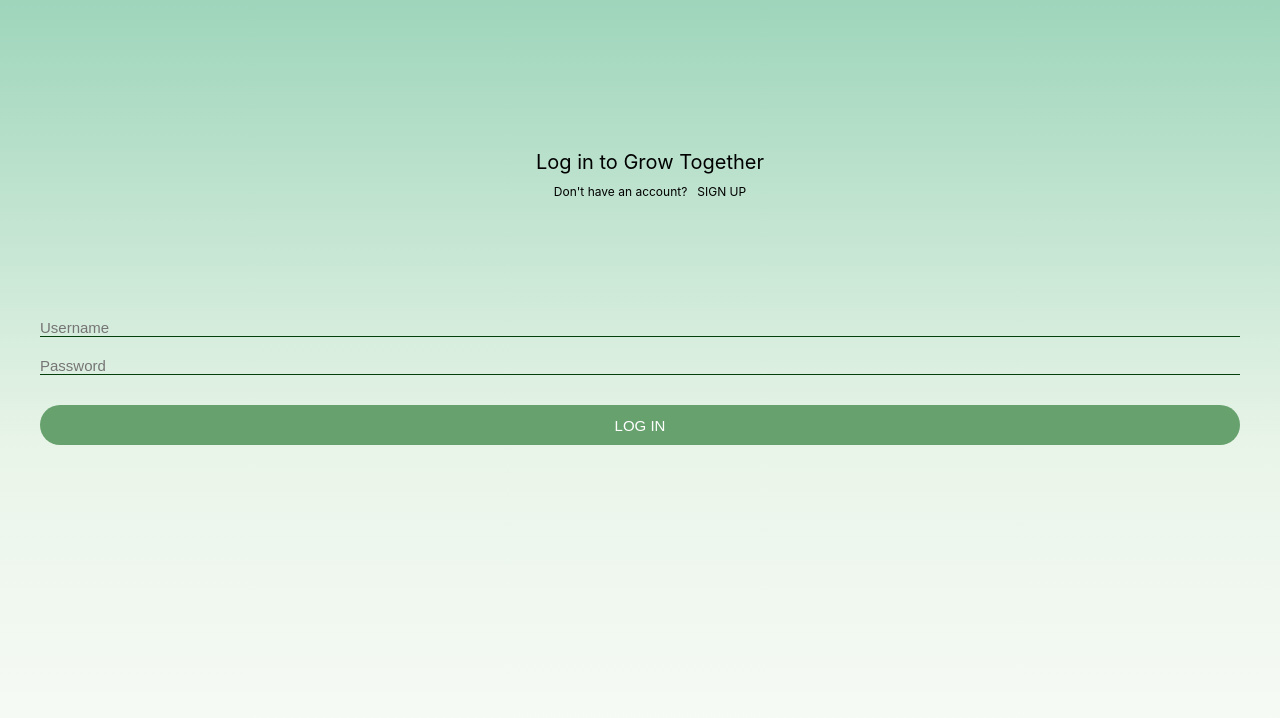
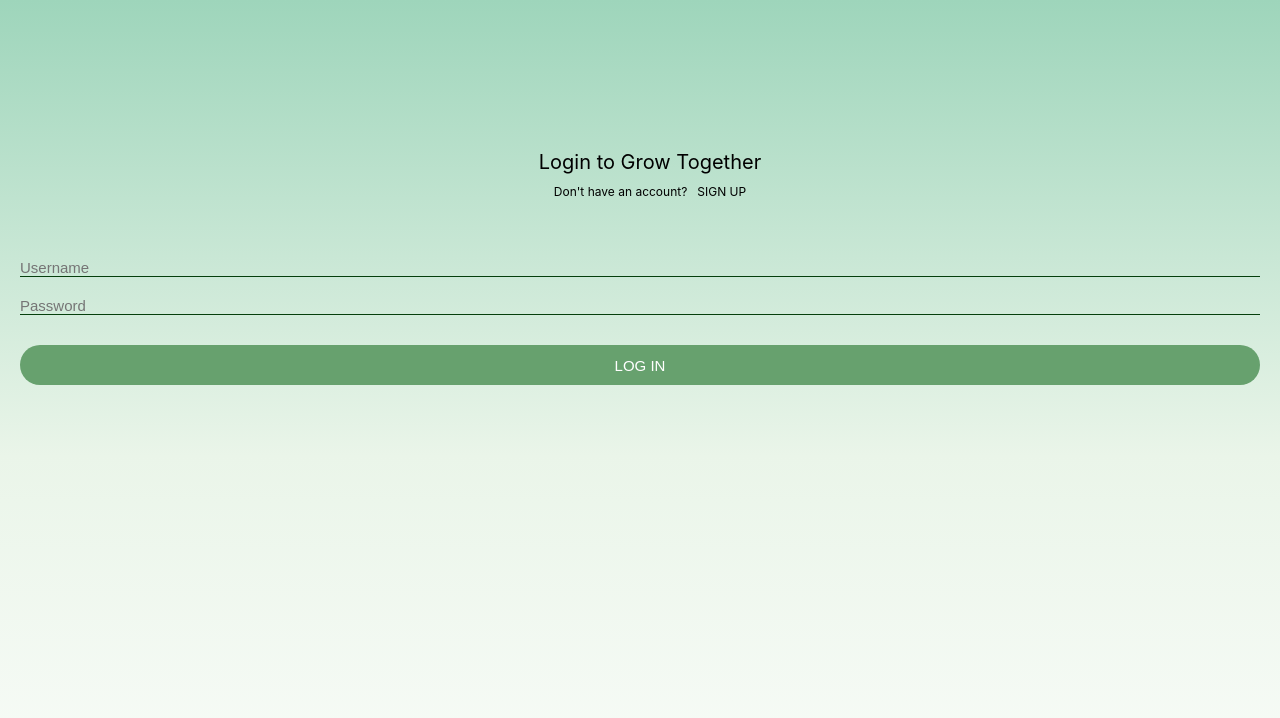
Before and after one commit to alexandrelord/Grow_Together, a React (Create React App) app in the folder frontend/: page / in a window 1280 px wide. Shown: the top 718 px of the page. Built offline with nearby package versions, Linux system fonts and the light colour scheme.

Commit message:
refactor auth page components with DRY code

```diff
--- a/frontend/src/App.js
+++ b/frontend/src/App.js
@@ -7,27 +7,29 @@ import AuthPage from './pages/AuthPage/AuthPage'
 import PlantList from './components/PlantList/PlantList'
 
 export default function App() {
-  const [user, setUser] = useState(getUser())
+  // const [user, setUser] = useState(getUser())
 
   async function handleLogout(){
     try {
       const response = await logout()
-      setUser(getUser())
+      // setUser(getUser())
     } catch (error) {
       console.log(error)
     }
   }
 
     return (
-      <div className='App'>
-        {user ?
+      <main className='App'>
+        <AuthPage/>
+
+        {/* {user ?
         <div>
         <h1>Logged in</h1>
         <PlantList></PlantList>
         <button onClick={handleLogout}>Logout</button>
         </div>
-        :<AuthPage setUser={setUser}/>}
-      </div>
+        :<AuthPage setUser={setUser}/>} */}
+      </main>
     )
 
 
--- a/frontend/src/components/Auth/LoginForm/LoginForm.jsx
+++ b/frontend/src/components/Auth/LoginForm/LoginForm.jsx
@@ -1,8 +1,7 @@
 import { useState } from 'react'
 import {login} from '../../../utilities/users-api'
-import style from './LoginForm.module.css'
 
-export default function LoginForm({ setUser }) {
+export default function LoginForm() {
   const [credentials, setCredentials] = useState({ username: '', password: ''})
   const [error, setError] = useState('')
 
@@ -15,7 +14,6 @@ export default function LoginForm({ setUser }) {
     evt.preventDefault()
     try {
       const user = await login(credentials)
-      setUser(user)
     } catch {
       setError('Log In Failed - Try again')
     }
@@ -23,19 +21,13 @@ export default function LoginForm({ setUser }) {
 
     return (
       <>
-      {/* <div className={style.loginTitle}>
-        <p>Log in to Grow Together</p>
-        <p className={style.noAccount}>Don't have an account?</p>
-      </div> */}
-
-        <div className={style.formContainer} onSubmit={handleSubmit}>
-          <form autoComplete="off" >
+          <form autoComplete="off" onSubmit={handleSubmit} >
             <input type="text" name="username" value={credentials.username} onChange={handleChange} placeholder='Username' required />
             <input type="password" name="password" value={credentials.password} onChange={handleChange} placeholder='Password' required />
             <button type="submit">LOG IN</button>
           </form>
-        </div>
-        <p className="error-message">&nbsp;{error}</p>
+
+          <p>&nbsp;{error}</p>
       </>
     )
 
--- a/frontend/src/components/Auth/LoginForm/LoginForm.module.css
+++ /dev/null
@@ -1,42 +0,0 @@
-/* .loginTitle {
-    margin: 150px 0 0 20px;
-    font-size: 20px;
-  }
-
-  .noAccount {
-    margin: 10px 0 10px 0;
-    font-size: 12px;
-  } */
-
-  .formContainer {
-    margin: 60px 20px 0 20px;
-    display: flex;
-    flex-direction: column;
-  }
-
-  form {
-    margin: 60px 20px 0 20px;
-    display: flex;
-    flex-direction: column;
-  }
-
-  form > input {
-    background-color: transparent;
-    margin-bottom: 20px;
-    border: none;
-    border-bottom: 1px solid var(--dark-green);
-    font-size: 15px;
-  }
-
-  button {
-    height: 40px;
-    display: flex;
-    justify-content: center;
-    align-items: center;
-    margin: 10px 0;
-    border-radius: 30px;
-    border: none;
-    background-color: var(--medium-green);
-    font-size: 15px;
-    color: #fff;
-  }
--- a/frontend/src/components/Auth/SignUpForm/SignUpForm.jsx
+++ b/frontend/src/components/Auth/SignUpForm/SignUpForm.jsx
@@ -1,7 +1,7 @@
 import { useState } from 'react'
 import { signUp } from '../../../utilities/users-api'
 
-export default function SignUpForm({ setUser }) {
+export default function SignUpForm() {
   const [credentials, setCredentials] = useState({username: '', email: '', password: '', confirm: ''})
   const [error, setError] = useState('')
 
@@ -14,25 +14,22 @@ export default function SignUpForm({ setUser }) {
     evt.preventDefault()
     try {
       const user = await signUp(credentials)
-      setUser(user)
     } catch {
       setError('Log In Failed - Try again')
     }
   }
 
   return (
-    <div>
-        <div className="form-container">
+    <>
       <form autoComplete="off" onSubmit={handleSubmit}>
-
         <input type="text" name="username" value={credentials.username} placeholder='Username' onChange={handleChange} required />
         <input type="email" name="email" value={credentials.email} placeholder='Email' onChange={handleChange} required />
         <input type="password" name="password" value={credentials.password} placeholder='Password' onChange={handleChange} required />
         <input type="password" name="confirm" value={credentials.confirm} placeholder='Confirm' onChange={handleChange} required />
         <button type="submit">SIGN UP</button>
       </form>
-        </div>
-        <p className="error-message">&nbsp;{error}</p>
-      </div>
+
+      <p>&nbsp;{error}</p>
+    </>
   )
 }
--- a/frontend/src/pages/AuthPage/AuthPage.jsx
+++ b/frontend/src/pages/AuthPage/AuthPage.jsx
@@ -4,22 +4,21 @@ import SignUpForm from '../../components/Auth/SignUpForm/SignUpForm'
 import LoginForm from '../../components/Auth/LoginForm/LoginForm'
 
 
-export default function AuthPage({ setUser }) {
+export default function AuthPage() {
   const [showLogin, setShowLogin] = useState(true)
+
+    // having the handlesubmit function for both login and signup in here be DRYer?
 
     return (
         <main>
-            <div className={style.loginTitle}>
-                <p>Log in to Grow Together</p>
-                <div className={style.noAccount}>
-                    <p>Don't have an account?</p>
+            <div className={style.titleContainer}>
+                <p>{showLogin ? 'Login to Grow Together' : 'Sign Up to Grow Together'}</p>
+                <div className={style.account}>
+                    <p>{showLogin ? 'Don\'t have an account?' : 'Have an account?'}</p>
                     <p className={style.showLogin} onClick={() => setShowLogin(!showLogin)}>{showLogin ? 'SIGN UP' : 'LOG IN'}</p>
                 </div>
             </div>
-            {/* <div>
-                <h3 onClick={() => setShowLogin(!showLogin)}>{showLogin ? 'SIGN UP' : 'LOG IN'}</h3>
-            </div> */}
-                {showLogin ? <LoginForm setUser={setUser} /> : <SignUpForm setUser={setUser}/>}
+                {showLogin ? <LoginForm/> : <SignUpForm/>}
         </main>
     )
 
--- a/frontend/src/pages/AuthPage/AuthPage.module.css
+++ b/frontend/src/pages/AuthPage/AuthPage.module.css
@@ -8,12 +8,12 @@ body {
   );
 }
 
-.loginTitle {
+.titleContainer {
     margin: 150px 0 0 20px;
     font-size: 20px;
   }
 
-  .noAccount {
+  .account {
     display: flex;
     flex-direction: row;
     justify-content: center;
@@ -26,3 +26,30 @@ body {
   .showLogin {
     margin-left: 10px;
   }
+
+  form {
+    margin: 60px 20px 0 20px;
+    display: flex;
+    flex-direction: column;
+  }
+
+  form > input {
+    background-color: transparent;
+    margin-bottom: 20px;
+    border: none;
+    border-bottom: 1px solid var(--dark-green);
+    font-size: 15px;
+  }
+
+  button {
+    height: 40px;
+    display: flex;
+    justify-content: center;
+    align-items: center;
+    margin: 10px 0;
+    border-radius: 30px;
+    border: none;
+    background-color: var(--medium-green);
+    font-size: 15px;
+    color: #fff;
+  }
--- a/frontend/src/utilities/users-api.js
+++ b/frontend/src/utilities/users-api.js
@@ -23,18 +23,20 @@ export function logout() {
 
 export async function obtainToken(credentials) {
     const token = await axiosInstance.post('/authentication/token/obtain/', credentials)
-    axiosInstance.defaults.headers['Authorization'] = `JWT ${token.data.access}`
-    localStorage.setItem('access_token', token.data.access)
-    localStorage.setItem('refresh_token', token.data.refresh)
+    setTokens(token)
 
     return JSON.parse(atob(token.data.access.split('.')[1])).user_id
 }
 
 export async function refreshToken(refreshToken) {
     const token = await axiosInstance.post('/authentication/token/refresh/', refreshToken)
+    setTokens(token)
+
+    return token
+}
+
+function setTokens(token) {
     axiosInstance.defaults.headers['Authorization'] = `JWT ${token.data.access}`
     localStorage.setItem('access_token', token.data.access)
     localStorage.setItem('refresh_token', token.data.refresh)
-
-    return token
 }
```
Lines whose indentation alone changed are shown as unchanged.
